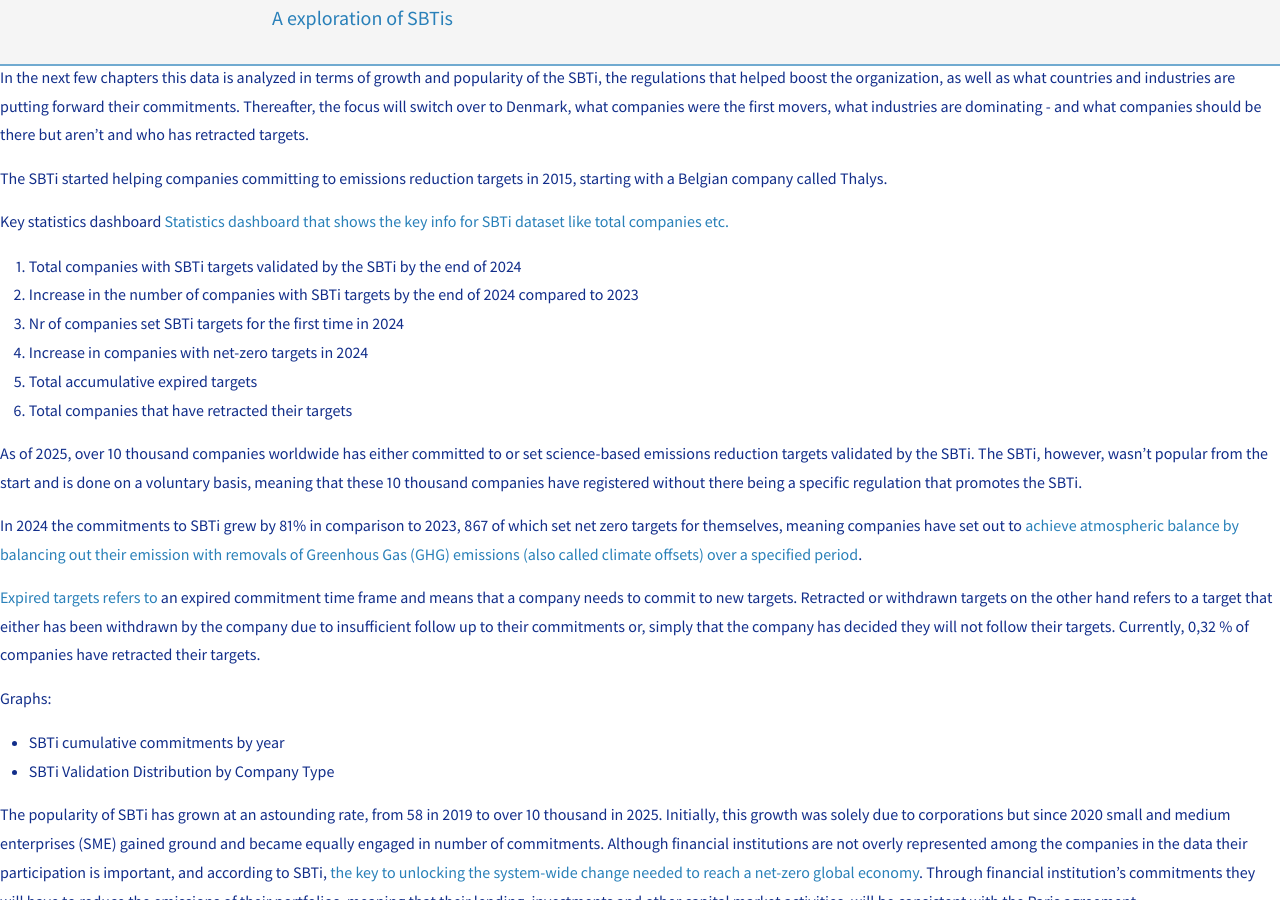
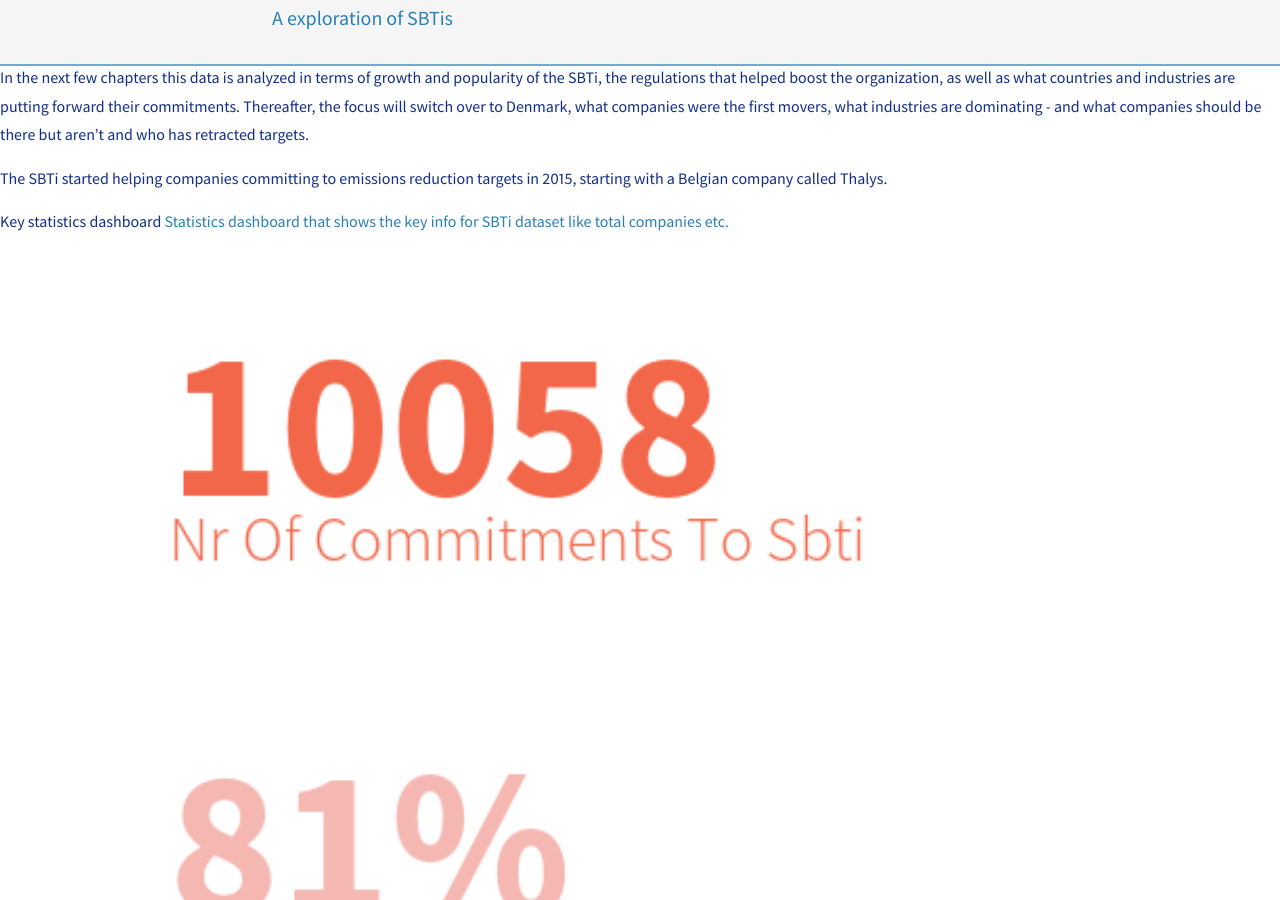
Before and after one commit to AnjaBrocklehurst/AnjaBrocklehurst.github.io, a Jekyll site: the page built from _content/Storyline.md, in a window 1280 px wide and 900 px high, scrolled down 1502 px. Built offline with Jekyll 4.4.1, drawn with Linux system fonts in a browser that asks for light colours; nearby versions of some CDN libraries.

Commit message:
image test

```diff
--- a/_content/Storyline.md
+++ b/_content/Storyline.md
@@ -46,6 +46,7 @@ The SBTi started helping companies committing to emissions reduction targets in
 
 Key statistics dashboard
 [Statistics dashboard that shows the key info for SBTi dataset like total companies etc.](../assets/images/key_dashboard.png)
+<img src="../assets/images/key_dashboard.png" alt="Statistics dashboard that shows the key info for SBTi dataset like total companies etc." width="500">
 1. Total companies with SBTi targets validated by the SBTi by the end of 2024
 2. Increase in the number of companies with SBTi targets by the end of 2024 compared to 2023
 3. Nr of companies set SBTi targets for the first time in 2024
```
